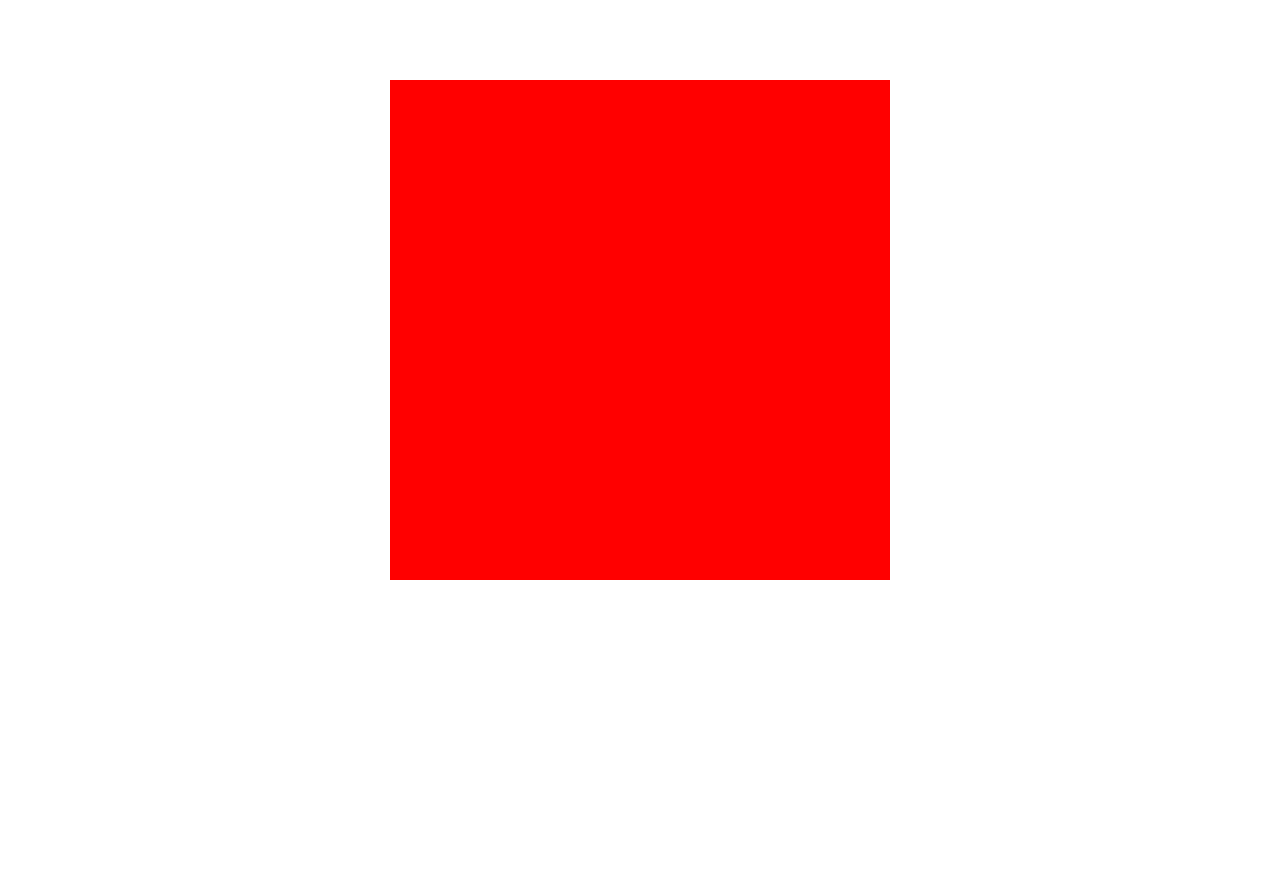
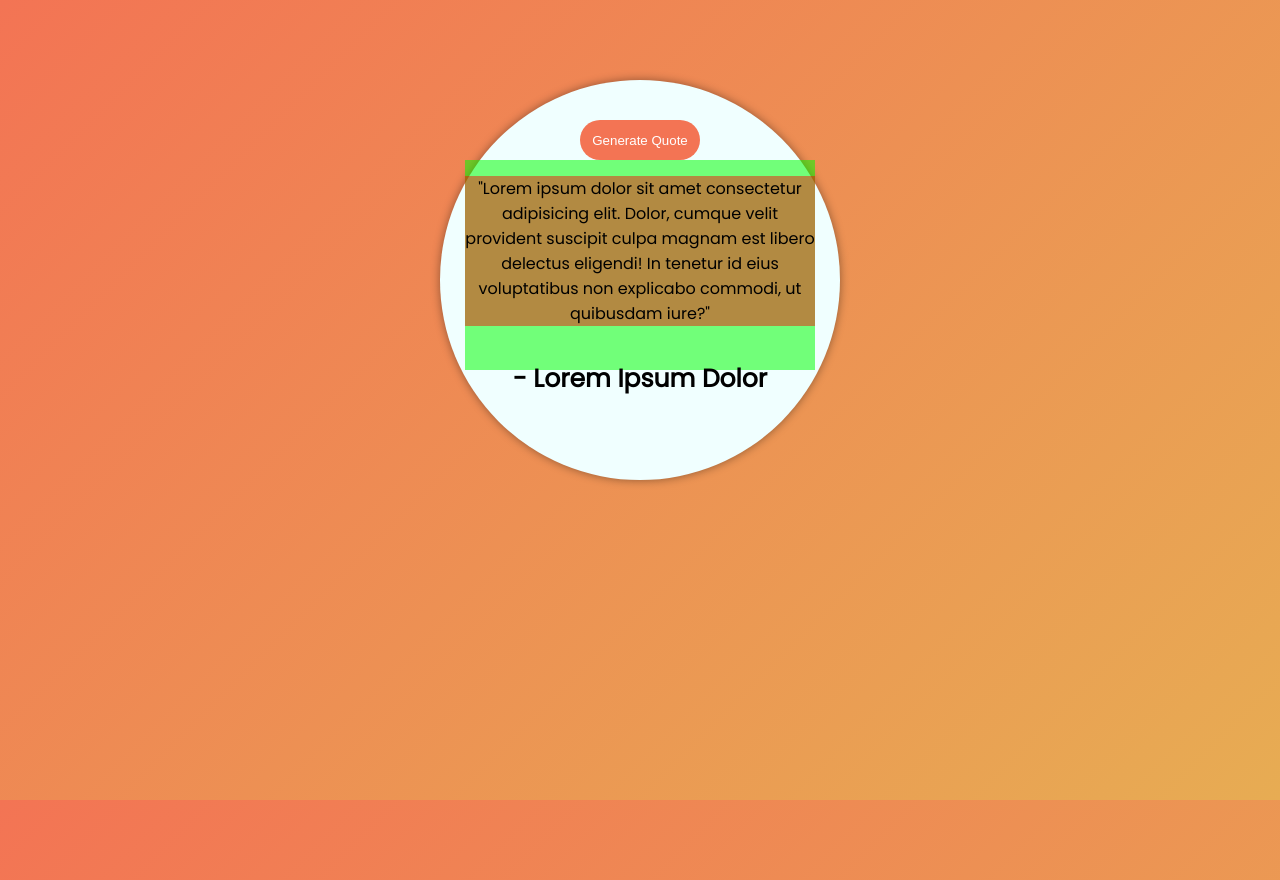
Before and after one commit to val8119/random_quotes, a plain HTML site: page index.html in a window 1280 px wide. Before the commit the page ends 800 px from the top, so only its background shows below. Drawn offline with Linux system fonts and the light colour scheme.

Commit message:
Made base

```diff
--- a/assets/css/main.css
+++ b/assets/css/main.css
@@ -2,14 +2,63 @@ html {
     margin: 0;
     padding: 0;
     overflow: hidden;
-    height: 98%;
-    font-family: 'Open Sans', sans-serif;
-    background-color: linear;
+    height: 100%;
+    font-family: 'Poppins', sans-serif
+}
+
+body {
+    height: 100%;
+    background: linear-gradient(135deg, #f37454 0%, #e7ac53 100%);
+}
+
+.quote-body-container {
+    width: 350px;
+    height: 210px;
+    background-color: rgba(0, 255, 0, 0.527);
+    display: inline-block;
+    vertical-align: middle;
+}
+
+#quote-body {
+    background-color: rgba(255, 0, 0, 0.459);
+}
+
+#quote-author {
+    font-size: 25px;
+    margin-top: -10px;
+}
+
+#generate-quote {
+    border-radius: 20px;
+    margin-top: 40px;
+    width: 120px;
+    height: 40px;
+    border-width: 1px;
+    border-color: transparent;
+    color: #ffffff;
+    background-color: #f37454;
+}
+
+#generate-quote:hover {
+    cursor: pointer;
+    background-color: #bd5940;
+}
+
+#generate-quote:active {
+    position: relative;
+    top: 1px;
+}
+
+#generate-quote:focus {
+    outline: none;
 }
 
 .quote-container {
+    text-align: center;
     margin: 10vh auto auto auto;
-    width: 500px;
-    height: 500px;
-    background-color: red;
+    width: 400px;
+    height: 400px;
+    background-color: #f0ffff;
+    border-radius: 200px;
+    box-shadow: 0px 0px 10px 0px rgba(0, 0, 0, 0.40);
 }
--- a/index.html
+++ b/index.html
@@ -4,13 +4,22 @@
 <head>
     <meta charset="UTF-8">
     <meta name="viewport" content="width=device-width, initial-scale=1.0">
-    <link href="https://fonts.googleapis.com/css2?family=Open+Sans&display=swap" rel="stylesheet">
+    <link href="https://fonts.googleapis.com/css2?family=Poppins&display=swap" rel="stylesheet">
     <link rel="stylesheet" href="assets/css/main.css">
     <title>Random Quotes</title>
 </head>
 
 <body>
-    <div class="quote-container"></div>
+    <div class="quote-container">
+        <button id="generate-quote">Generate Quote</button>
+        <span class="quote-body-container">
+            <p id="quote-body">"Lorem ipsum dolor sit amet consectetur adipisicing elit. Dolor, cumque velit provident
+                suscipit culpa magnam est libero delectus eligendi! In tenetur id eius voluptatibus non explicabo
+                commodi,
+                ut quibusdam iure?"</p>
+        </span>
+        <h1 id="quote-author">- Lorem Ipsum Dolor</h1>
+    </div>
     <script src="assets/js/index.js"></script>
 </body>
 
```
